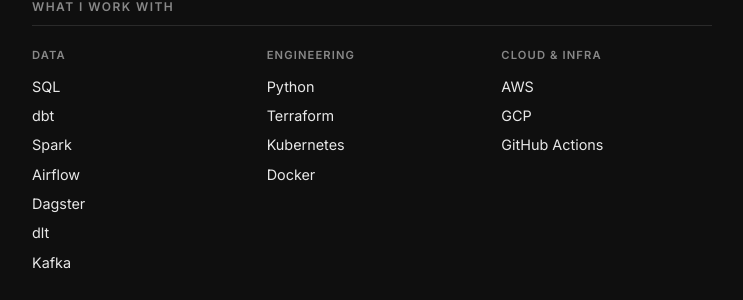
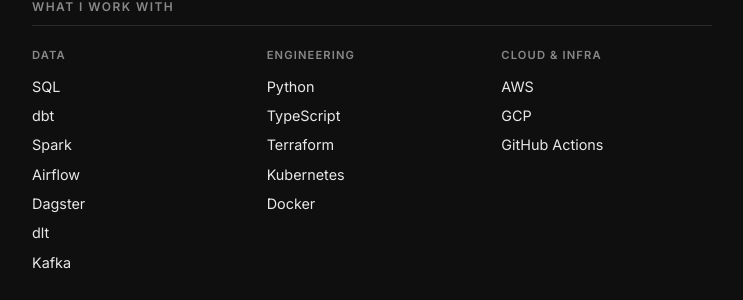
Before and after one commit to miguelsoaress/miguelsoaress.github.io, a Jekyll site: the page built from index.html, in a window 1280 px wide. Shown: the part 658-958 px from the top of the page, without its empty margins (268-1011 px from the left). Built offline with Jekyll 4.4.1, drawn with Linux system fonts in a browser that asks for light colours.

Commit message:
Add TypeScript to tech stack

```diff
--- a/index.html
+++ b/index.html
@@ -43,6 +43,7 @@
           <h3>Engineering</h3>
           <ul>
             <li>Python</li>
+            <li>TypeScript</li>
             <li>Terraform</li>
             <li>Kubernetes</li>
             <li>Docker</li>
```
